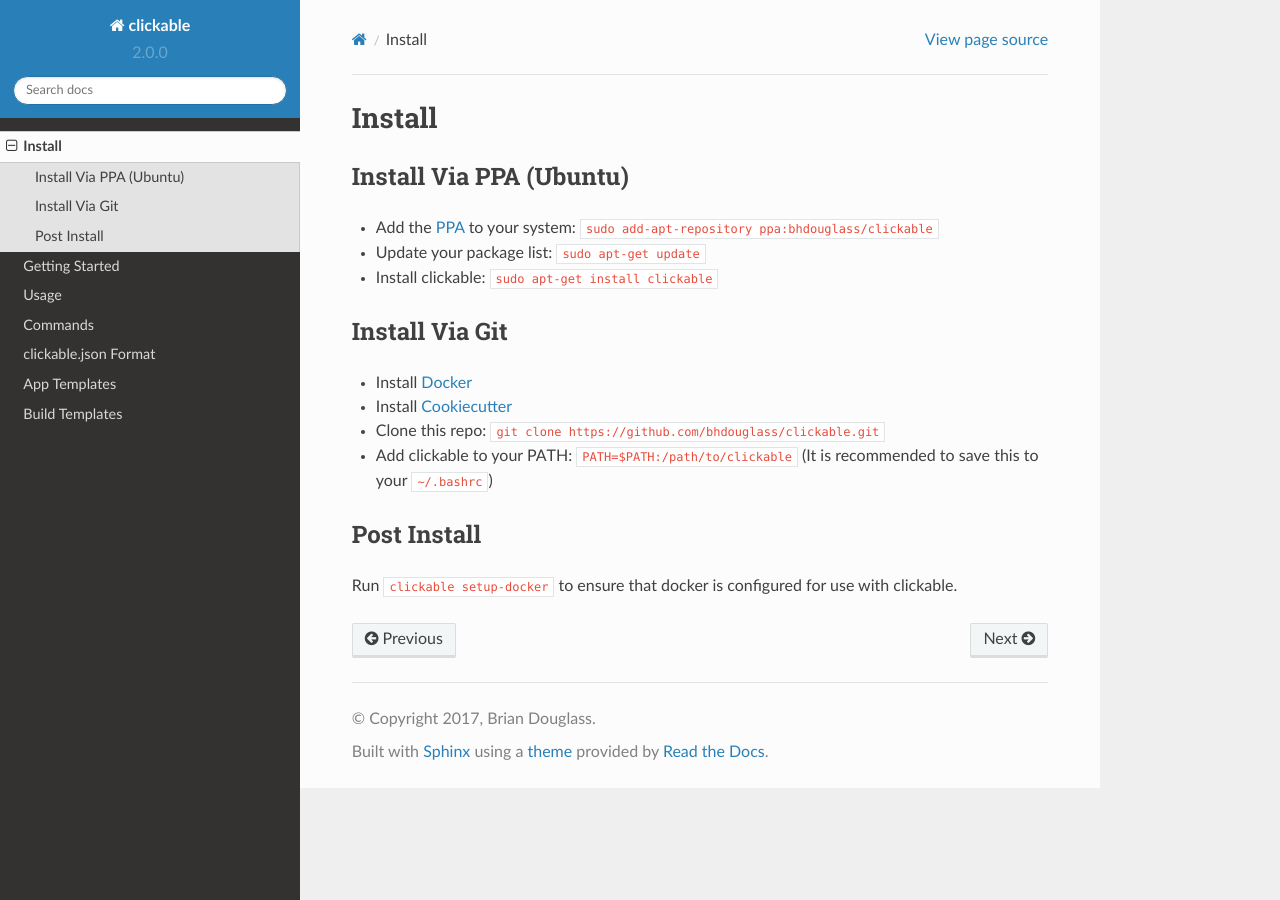
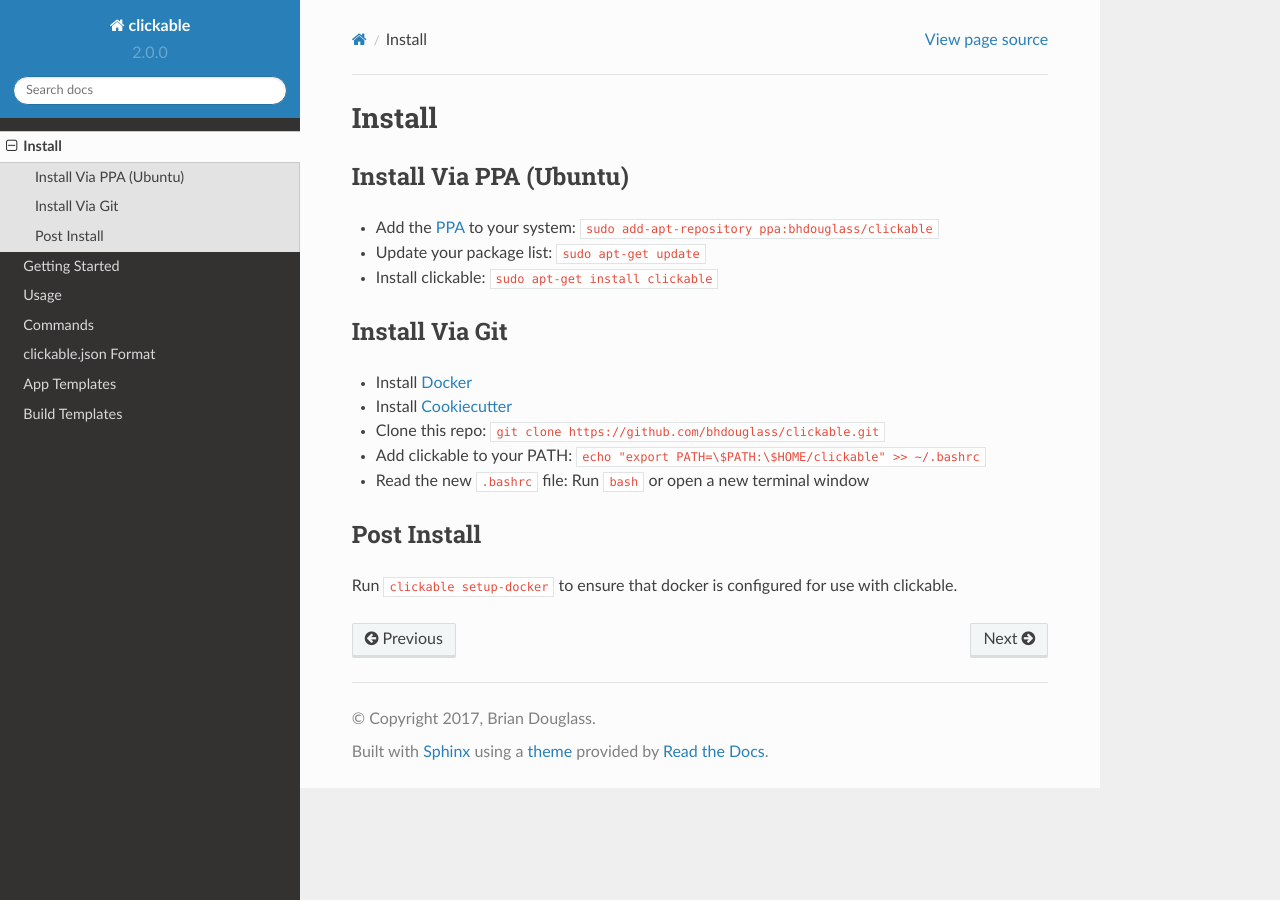
Before and after one commit to bhdouglass/clickable, a Sphinx documentation site: the page built from docs/install.rst, in a window 1280 px wide. Built offline with Sphinx 7.4.7 and the Read the Docs theme 2.0.0, drawn with Linux system fonts in a browser that asks for light colours.

Commit message:
Replaced patch instruction by command
That makes it a little easier to follow, since you can just copy the command. People who want to do more complex stuff in their rc will know what to do anyways.
Also added instruction to read new .bashrc

```diff
--- a/docs/install.rst
+++ b/docs/install.rst
@@ -16,7 +16,8 @@
 * Install `Docker <https://www.docker.com>`__
 * Install `Cookiecutter <https://cookiecutter.readthedocs.io/en/latest/installation.html#install-cookiecutter>`__
 * Clone this repo: ``git clone https://github.com/bhdouglass/clickable.git``
-* Add clickable to your PATH: ``PATH=$PATH:/path/to/clickable`` (It is recommended to save this to your ``~/.bashrc``)
+* Add clickable to your PATH: ``echo "export PATH=\$PATH:\$HOME/clickable" >> ~/.bashrc``
+* Read the new ``.bashrc`` file: Run ``bash`` or open a new terminal window
 
 Post Install
 ------------
```
